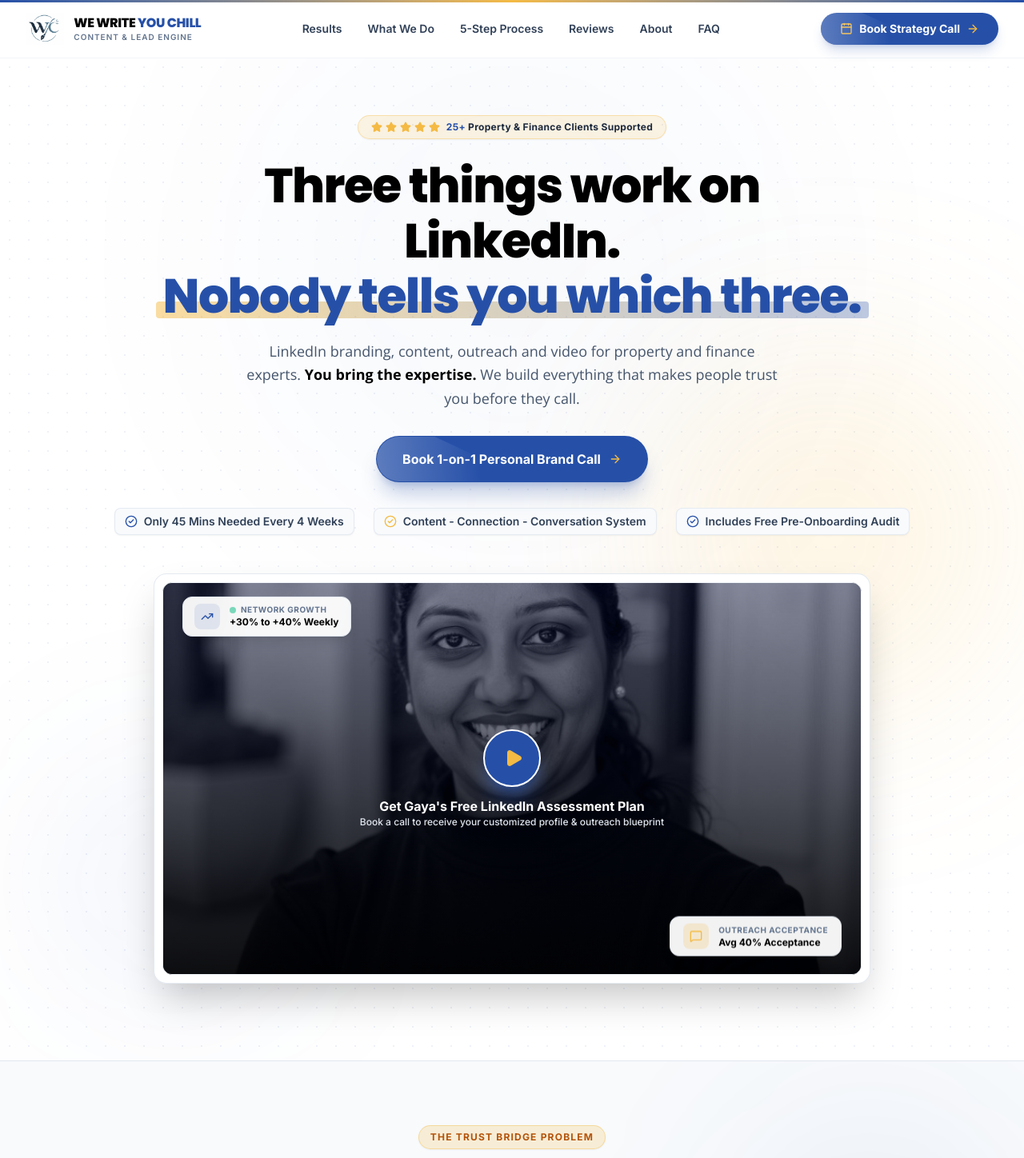
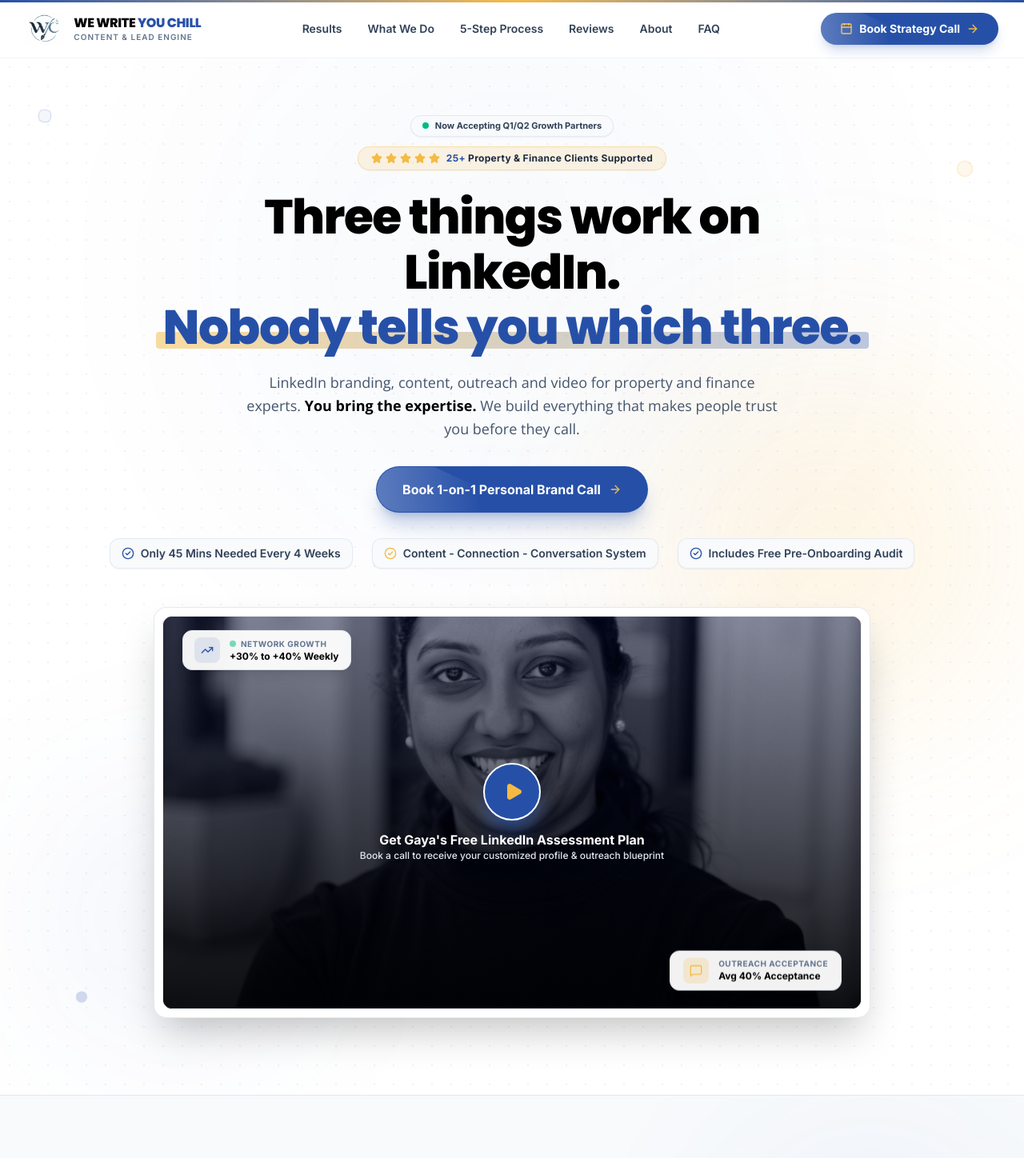
Before and after one commit to Varun407/we-write-you-chill-web, a React (Vite) app: page / in a window 1280 px wide. Shown: the top 1448 px of the page at 80% size. Built offline with nearby package versions, Linux system fonts and the light colour scheme.

Commit message:
Enhance site with TiltCard 3D physics, particle animations, and improved badge positioning

```diff
--- a/src/components/AboutFounder.jsx
+++ b/src/components/AboutFounder.jsx
@@ -1,6 +1,7 @@
 import React from 'react';
 import { motion } from 'framer-motion';
 import { ArrowRight, Heart, CheckCircle, ExternalLink, Sparkles } from 'lucide-react';
+import TiltCard from './TiltCard';
 import gayaFounderImg from '../assets/gaya-founder.jpg';
 
 export default function AboutFounder({ onOpenBooking }) {
@@ -31,7 +32,10 @@ export default function AboutFounder({ onOpenBooking }) {
             transition={{ duration: 0.6, ease: [0.16, 1, 0.3, 1] }}
             className="lg:col-span-5 relative"
           >
-            <div className="relative mx-auto max-w-md lg:max-w-none rounded-3xl overflow-hidden bg-white border border-slate-200 p-2.5 shadow-2xl group">
+            <TiltCard
+              tiltStrength={6}
+              className="relative mx-auto max-w-md lg:max-w-none rounded-3xl overflow-hidden bg-white border border-slate-200 p-2.5 shadow-2xl group"
+            >
               <div className="aspect-[4/5] w-full rounded-2xl overflow-hidden relative">
                 <img
                   src={gayaFounderImg}
@@ -41,7 +45,7 @@ export default function AboutFounder({ onOpenBooking }) {
                 <div className="absolute inset-0 bg-gradient-to-t from-slate-950/70 via-transparent to-transparent"></div>
 
                 {/* Floating Profile Info Card */}
-                <div className="absolute bottom-5 left-5 right-5 p-4 rounded-2xl bg-white/95 backdrop-blur-md border border-slate-200 shadow-lg flex items-center justify-between">
+                <div className="absolute bottom-5 left-5 right-5 p-4 rounded-2xl bg-white/95 backdrop-blur-md border border-slate-200 shadow-lg flex items-center justify-between z-20">
                   <div>
                     <div className="flex items-center gap-2">
                       <h4 className="font-heading font-extrabold text-base text-[#000000]">Gaya</h4>
@@ -58,14 +62,14 @@ export default function AboutFounder({ onOpenBooking }) {
                     href={gayaLinkedinUrl}
                     target="_blank"
                     rel="noopener noreferrer"
-                    className="p-2.5 rounded-xl bg-[#2650a8] text-white hover:bg-[#1d4088] transition-colors shadow-sm"
+                    className="p-2.5 rounded-xl bg-[#2650a8] text-white hover:bg-[#1d4088] transition-colors shadow-sm cursor-pointer"
                     aria-label="Gaya's LinkedIn Profile"
                   >
                     <ExternalLink className="w-4 h-4 text-[#f4ba43]" />
                   </motion.a>
                 </div>
               </div>
-            </div>
+            </TiltCard>
 
             {/* Quote Badge Below Image */}
             <motion.div
--- a/src/components/Hero.jsx
+++ b/src/components/Hero.jsx
@@ -1,6 +1,7 @@
 import React from 'react';
 import { motion } from 'framer-motion';
-import { Star, ArrowRight, Play, CheckCircle2, TrendingUp, MessageSquare, Sparkles, Shield } from 'lucide-react';
+import { Star, ArrowRight, Play, CheckCircle2, TrendingUp, MessageSquare, Sparkles, Zap } from 'lucide-react';
+import TiltCard from './TiltCard';
 import gayaFounderImg from '../assets/gaya-founder.jpg';
 
 export default function Hero({ onOpenBooking }) {
@@ -29,10 +30,27 @@ export default function Hero({ onOpenBooking }) {
   return (
     <section className="relative pt-28 pb-16 md:pt-36 md:pb-24 overflow-hidden bg-white bg-grid-pattern">
 
-      {/* Background Animated Soft Glow Blobs */}
-      <div className="absolute top-1/4 left-1/2 -translate-x-1/2 -translate-y-1/2 w-[700px] h-[700px] bg-[#2650a8]/8 rounded-full blur-[140px] pointer-events-none animate-pulse-glow"></div>
+      {/* Background Animated Soft Glow Blobs & Micro Particles */}
+      <div className="absolute top-1/4 left-1/2 -translate-x-1/2 -translate-y-1/2 w-[750px] h-[750px] bg-[#2650a8]/8 rounded-full blur-[140px] pointer-events-none animate-pulse-glow"></div>
       <div className="absolute top-1/3 right-5 w-[450px] h-[450px] bg-[#f4ba43]/15 rounded-full blur-[120px] pointer-events-none animate-float-reverse"></div>
       <div className="absolute bottom-10 left-10 w-[350px] h-[350px] bg-[#2650a8]/5 rounded-full blur-[100px] pointer-events-none animate-float-slow"></div>
+
+      {/* Floating Geometric Micro-Particles */}
+      <motion.div
+        animate={{ y: [-10, 10, -10], rotate: [0, 45, 0] }}
+        transition={{ duration: 8, repeat: Infinity, ease: 'easeInOut' }}
+        className="absolute top-36 left-12 hidden lg:block w-4 h-4 rounded-md border border-[#2650a8]/20 bg-[#2650a8]/5 pointer-events-none"
+      />
+      <motion.div
+        animate={{ y: [15, -15, 15], rotate: [0, -30, 0] }}
+        transition={{ duration: 7, repeat: Infinity, ease: 'easeInOut', delay: 1 }}
+        className="absolute top-48 right-16 hidden lg:block w-5 h-5 rounded-full border border-[#f4ba43]/30 bg-[#f4ba43]/10 pointer-events-none"
+      />
+      <motion.div
+        animate={{ y: [-12, 12, -12], scale: [1, 1.2, 1] }}
+        transition={{ duration: 9, repeat: Infinity, ease: 'easeInOut', delay: 2 }}
+        className="absolute bottom-32 left-24 hidden lg:block w-3 h-3 rounded-full bg-[#2650a8]/20 pointer-events-none"
+      />
 
       <div className="max-w-6xl mx-auto px-4 sm:px-6 lg:px-8 relative z-10 text-center">
 
@@ -42,6 +60,18 @@ export default function Hero({ onOpenBooking }) {
           animate="visible"
           className="flex flex-col items-center"
         >
+
+          {/* Availability / Social Proof Pill */}
+          <motion.div
+            variants={itemVariants}
+            className="inline-flex items-center gap-2 px-3.5 py-1 rounded-full bg-slate-50 border border-slate-200/80 mb-3 text-[11px] font-bold text-slate-700 shadow-xs"
+          >
+            <span className="relative flex h-2 w-2">
+              <span className="animate-ping absolute inline-flex h-full w-full rounded-full bg-emerald-400 opacity-75"></span>
+              <span className="relative inline-flex rounded-full h-2 w-2 bg-emerald-500"></span>
+            </span>
+            <span>Now Accepting Q1/Q2 Growth Partners</span>
+          </motion.div>
 
           {/* Rating & Trust Badge */}
           <motion.div
@@ -108,31 +138,35 @@ export default function Hero({ onOpenBooking }) {
           >
             <motion.div
               whileHover={{ scale: 1.05 }}
-              className="flex items-center gap-2 px-3 py-1.5 rounded-lg bg-slate-50 border border-slate-200/80 shadow-xs"
+              className="flex items-center gap-2 px-3.5 py-2 rounded-xl bg-slate-50 border border-slate-200/80 shadow-xs hover:border-[#2650a8]/30 transition-colors"
             >
               <CheckCircle2 className="w-4 h-4 text-[#2650a8] shrink-0" />
               <span>Only 45 Mins Needed Every 4 Weeks</span>
             </motion.div>
             <motion.div
               whileHover={{ scale: 1.05 }}
-              className="flex items-center gap-2 px-3 py-1.5 rounded-lg bg-slate-50 border border-slate-200/80 shadow-xs"
+              className="flex items-center gap-2 px-3.5 py-2 rounded-xl bg-slate-50 border border-slate-200/80 shadow-xs hover:border-[#f4ba43]/40 transition-colors"
             >
               <CheckCircle2 className="w-4 h-4 text-[#f4ba43] shrink-0" />
               <span>Content - Connection - Conversation System</span>
             </motion.div>
             <motion.div
               whileHover={{ scale: 1.05 }}
-              className="flex items-center gap-2 px-3 py-1.5 rounded-lg bg-slate-50 border border-slate-200/80 shadow-xs"
+              className="flex items-center gap-2 px-3.5 py-2 rounded-xl bg-slate-50 border border-slate-200/80 shadow-xs hover:border-[#2650a8]/30 transition-colors"
             >
               <CheckCircle2 className="w-4 h-4 text-[#2650a8] shrink-0" />
               <span>Includes Free Pre-Onboarding Audit</span>
             </motion.div>
           </motion.div>
 
-          {/* Hero Video / Strategy Assessment Container */}
+          {/* Hero Video / Strategy Assessment Container with 3D Tilt */}
           <motion.div
             variants={itemVariants}
-            className="mt-12 relative max-w-4xl mx-auto w-full rounded-2xl p-2.5 bg-white border border-slate-200/90 shadow-2xl overflow-hidden group"
+            className="mt-12 relative max-w-4xl mx-auto w-full"
+          >
+            <TiltCard
+              tiltStrength={6}
+              className="rounded-2xl p-2.5 bg-white border border-slate-200/90 shadow-2xl overflow-hidden group"
             >
               <div className="relative aspect-video w-full rounded-xl overflow-hidden bg-slate-950 flex items-center justify-center border border-slate-100">
 
@@ -144,7 +178,7 @@ export default function Hero({ onOpenBooking }) {
                 <div className="absolute inset-0 bg-gradient-to-t from-[#000000]/85 via-[#000000]/40 to-transparent"></div>
 
                 {/* Floating Live Badge Top Left */}
-              <div className="absolute top-4 left-4 sm:top-6 sm:left-6 flex items-center gap-3 px-3.5 py-2 rounded-xl bg-white/95 backdrop-blur-md border border-slate-200 text-left shadow-lg animate-float-slow">
+                <div className="absolute top-4 left-4 sm:top-6 sm:left-6 flex items-center gap-3 px-3.5 py-2 rounded-xl bg-white/95 backdrop-blur-md border border-slate-200 text-left shadow-lg animate-float-slow z-20">
                   <div className="p-2 rounded-lg bg-[#2650a8]/10 text-[#2650a8]">
                     <TrendingUp className="w-4 h-4" />
                   </div>
@@ -158,7 +192,7 @@ export default function Hero({ onOpenBooking }) {
                 </div>
 
                 {/* Floating Live Badge Bottom Right */}
-              <div className="absolute bottom-4 right-4 sm:bottom-6 sm:right-6 flex items-center gap-3 px-4 py-2 rounded-xl bg-white/95 backdrop-blur-md border border-slate-200 text-left shadow-lg animate-float-reverse">
+                <div className="absolute bottom-4 right-4 sm:bottom-6 sm:right-6 flex items-center gap-3 px-4 py-2 rounded-xl bg-white/95 backdrop-blur-md border border-slate-200 text-left shadow-lg animate-float-reverse z-20">
                   <div className="p-2 rounded-lg bg-[#f4ba43]/20 text-[#b45309]">
                     <MessageSquare className="w-4 h-4 text-[#f4ba43]" />
                   </div>
@@ -169,7 +203,7 @@ export default function Hero({ onOpenBooking }) {
                 </div>
 
                 {/* Play Button / Zoom Action with Pulsing Rings */}
-              <div className="relative z-10 flex flex-col items-center gap-3">
+                <div className="relative z-20 flex flex-col items-center gap-3">
                   <div className="relative flex items-center justify-center">
                     <span className="absolute w-20 h-20 rounded-full bg-[#2650a8]/40 animate-ping"></span>
                     <motion.a
@@ -190,6 +224,7 @@ export default function Hero({ onOpenBooking }) {
                 </div>
 
               </div>
+            </TiltCard>
           </motion.div>
 
         </motion.div>
--- /dev/null
+++ b/src/components/TiltCard.jsx
@@ -0,0 +1,72 @@
+import React, { useRef, useState } from 'react';
+import { motion } from 'framer-motion';
+
+export default function TiltCard({
+  children,
+  className = '',
+  tiltStrength = 10,
+  glare = true,
+  ...props
+}) {
+  const cardRef = useRef(null);
+  const [rotateX, setRotateX] = useState(0);
+  const [rotateY, setRotateY] = useState(0);
+  const [glarePos, setGlarePos] = useState({ x: 50, y: 50, opacity: 0 });
+
+  const handleMouseMove = (e) => {
+    if (!cardRef.current) return;
+    const rect = cardRef.current.getBoundingClientRect();
+    const x = e.clientX - rect.left;
+    const y = e.clientY - rect.top;
+
+    const centerX = rect.width / 2;
+    const centerY = rect.height / 2;
+
+    const rX = ((y - centerY) / centerY) * -tiltStrength;
+    const rY = ((x - centerX) / centerX) * tiltStrength;
+
+    setRotateX(rX);
+    setRotateY(rY);
+
+    if (glare) {
+      setGlarePos({
+        x: (x / rect.width) * 100,
+        y: (y / rect.height) * 100,
+        opacity: 0.15
+      });
+    }
+  };
+
+  const handleMouseLeave = () => {
+    setRotateX(0);
+    setRotateY(0);
+    setGlarePos(prev => ({ ...prev, opacity: 0 }));
+  };
+
+  return (
+    <motion.div
+      ref={cardRef}
+      onMouseMove={handleMouseMove}
+      onMouseLeave={handleMouseLeave}
+      animate={{
+        rotateX,
+        rotateY,
+        transformPerspective: 1000
+      }}
+      transition={{ type: 'spring', damping: 20, stiffness: 200, mass: 0.5 }}
+      className={`relative transform-gpu ${className}`}
+      {...props}
+    >
+      {glare && (
+        <div
+          className="pointer-events-none absolute inset-0 rounded-[inherit] transition-opacity duration-300 z-30"
+          style={{
+            opacity: glarePos.opacity,
+            background: `radial-gradient(circle 200px at ${glarePos.x}% ${glarePos.y}%, rgba(38, 80, 168, 0.4), transparent 80%)`
+          }}
+        />
+      )}
+      {children}
+    </motion.div>
+  );
+}
```
Lines whose indentation alone changed are shown as unchanged.
